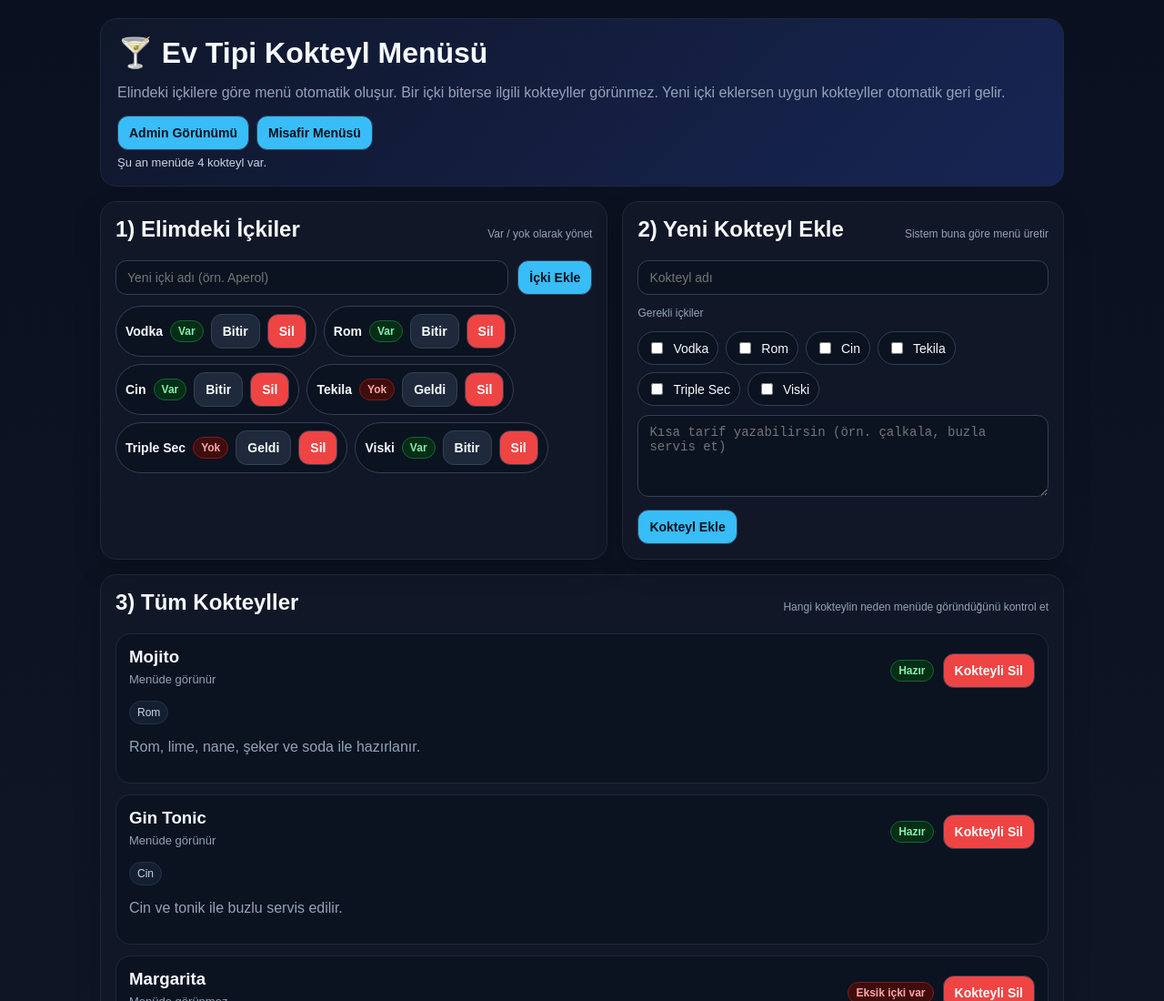
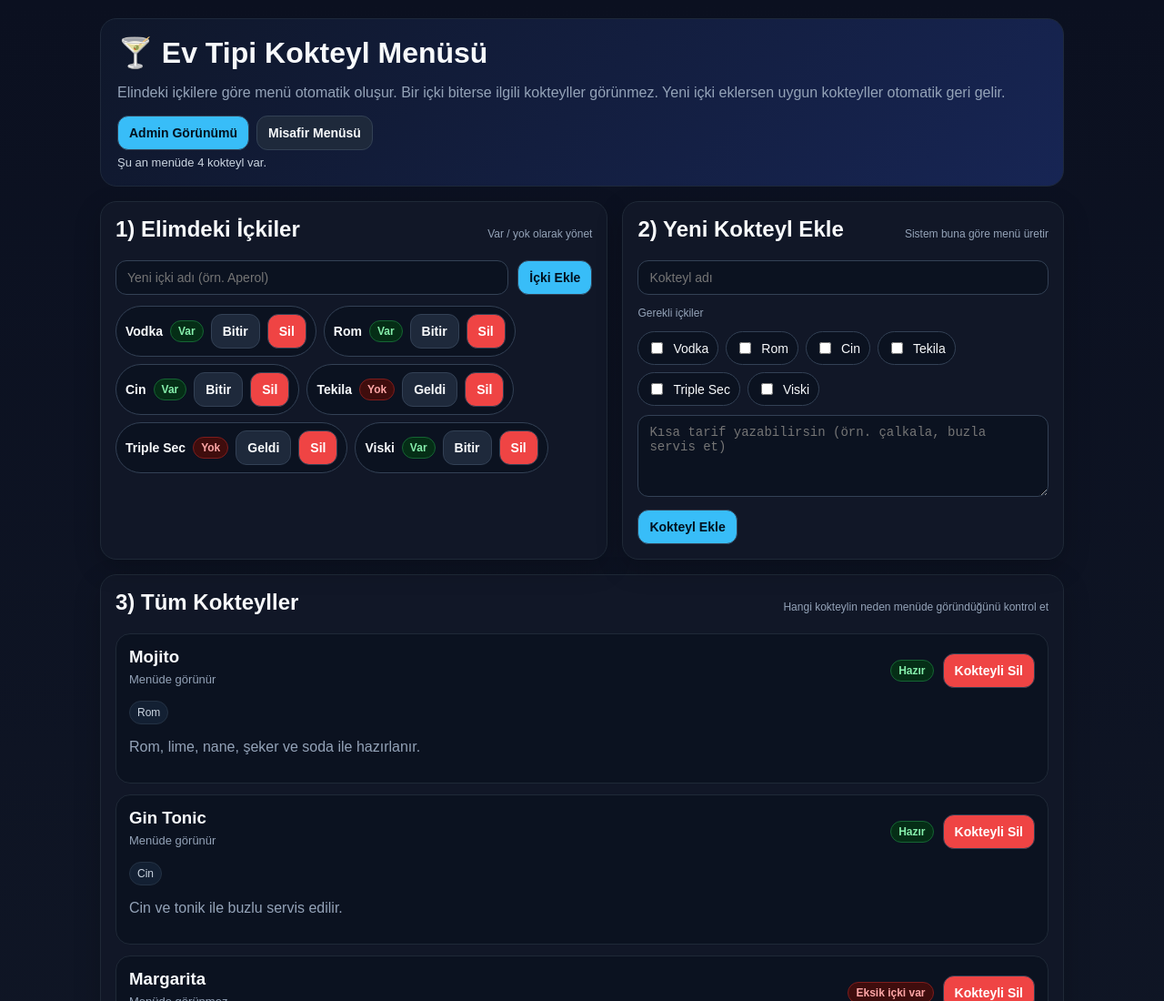
Before and after one commit to gokhanpa-star/kokteyl-menu, a plain HTML site: page index.html in a window 1280 px wide. Shown: the top 1100 px of the page at 91% size. Drawn offline with Linux system fonts and the light colour scheme.

Commit message:
Add files via upload

```diff
--- a/index.html
+++ b/index.html
@@ -164,9 +164,7 @@
       <p>Elindeki içkilere göre menü otomatik oluşur. Bir içki biterse ilgili kokteyller görünmez. Yeni içki eklersen uygun kokteyller otomatik geri gelir.</p>
       <div class="toolbar">
         <button onclick="toggleView('admin')">Admin Görünümü</button>
-      <a href="menu.html">
-  <button>Misafir Menüsü</button>
-</a>
+        <button class="secondary" onclick="toggleView('guest')">Misafir Menüsü</button>
               </div>
       <div class="count" id="menuCount"></div>
     </div>
```
